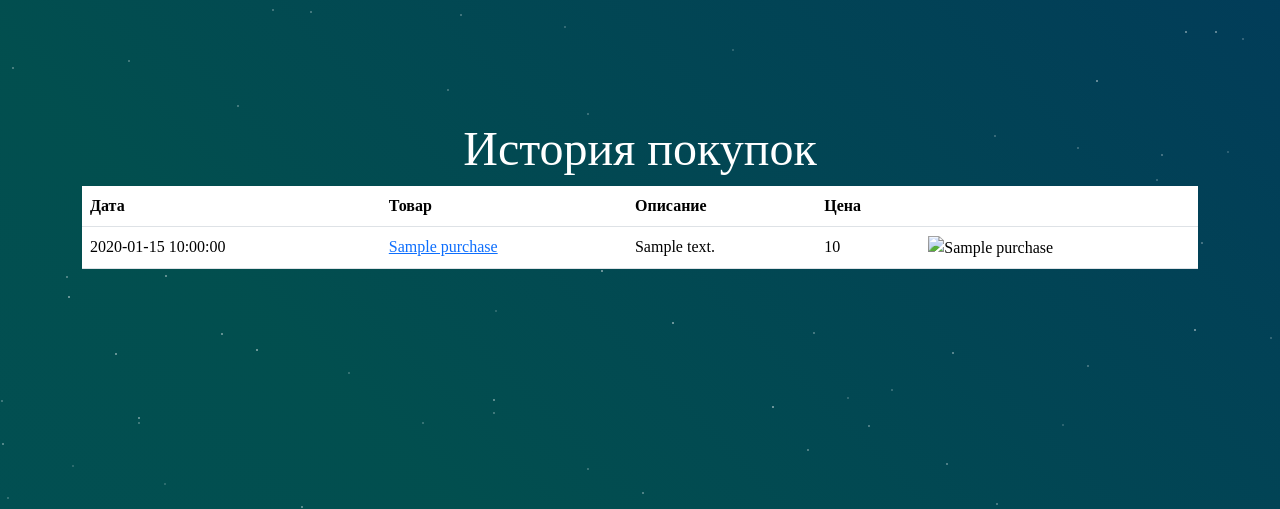
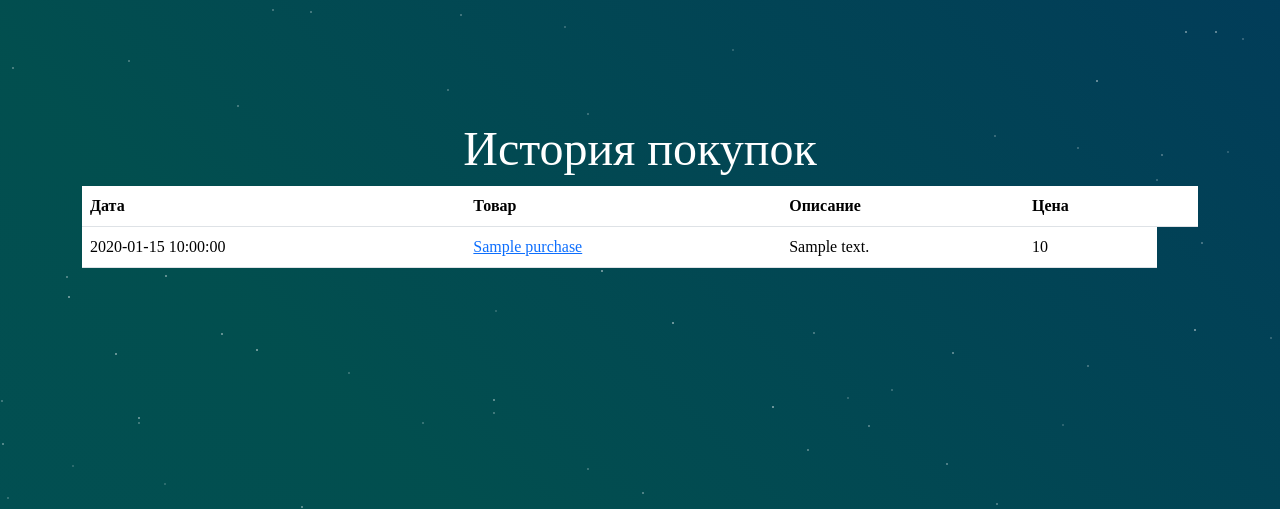
Before and after one commit to xeon-cloud/item-x, a Flask app: template templates/purchases_history.html in a window 1280 px wide. Shown: the part 213-722 px from the top of the page. Run offline with Flask 3, Linux system fonts and the light colour scheme; the template is opened without the code that fills it: most values are stand-ins (such as "Sample title", 1, 10 or a date in 2020); some libraries are stand-ins or nearby versions; some web fonts are replaced.

Commit message:
фикс истории покупок

```diff
--- a/templates/purchases_history.html
+++ b/templates/purchases_history.html
@@ -25,9 +25,6 @@
                     </td>
                     <td>{{ purchase.item_description }}</td>
                     <td>{{ purchase.price }}</td>
-                    <td>
-                        <img src="" alt="{{ purchase.item_name }}" width="50">
-                    </td>
                 </tr>
                 {% endfor %}
             </tbody>
```
